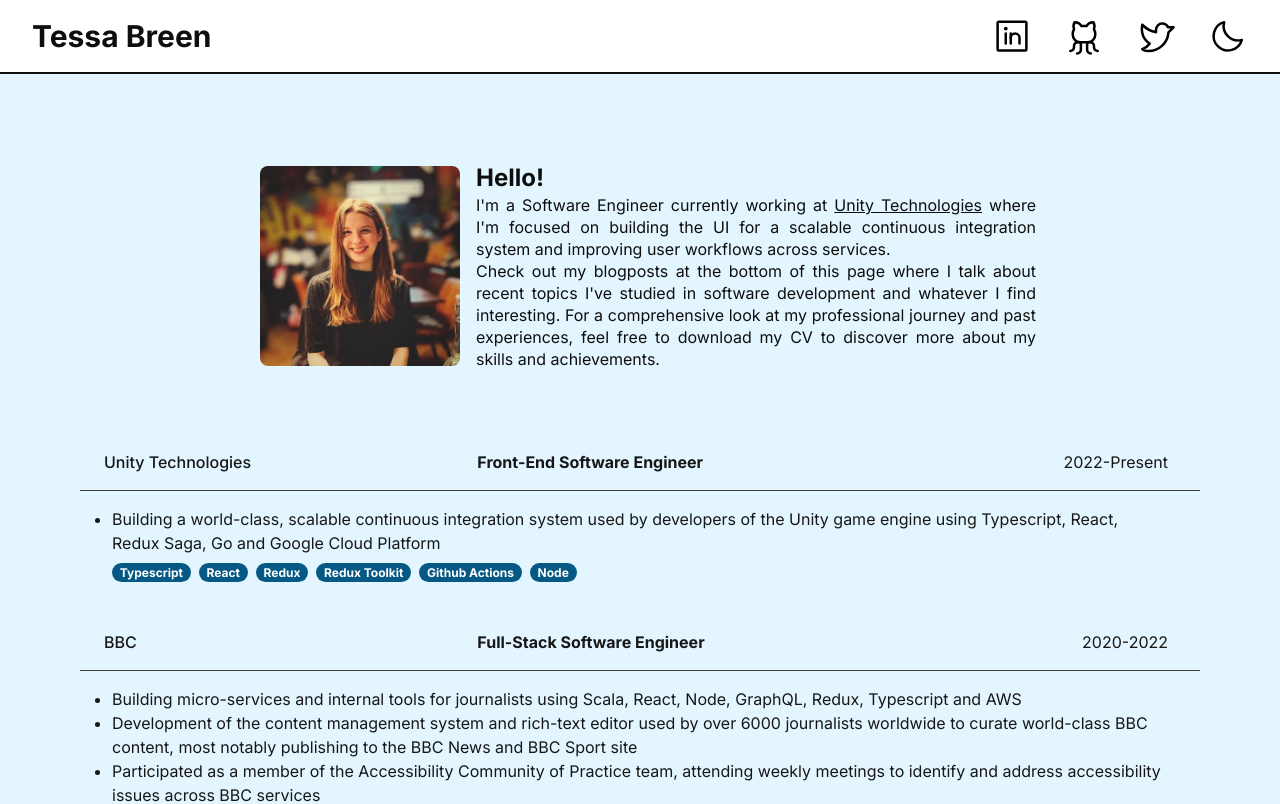
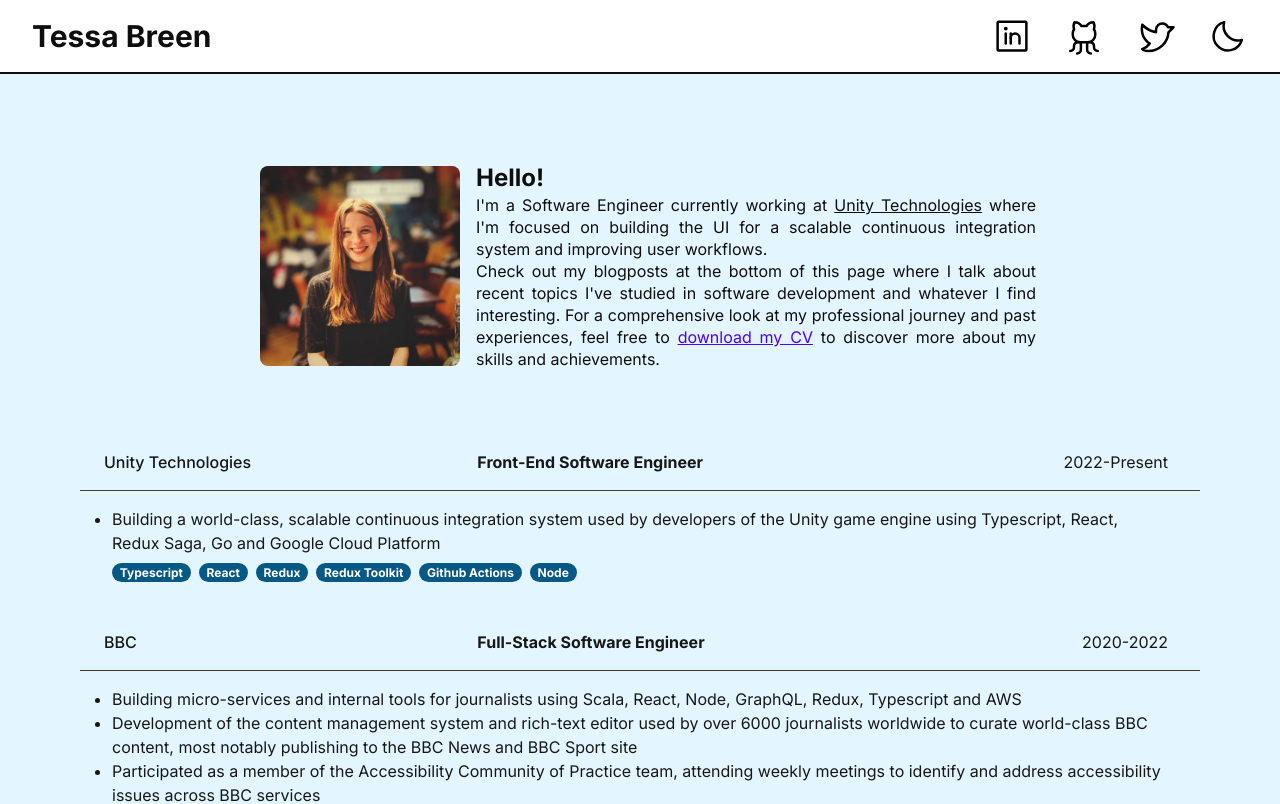
Before and after one commit to Mynameistessa/my-website, a Next.js app: page / in a window 1280 px wide. Shown: the top 804 px of the page. Built offline with nearby package versions, Linux system fonts and the light colour scheme.

Commit message:
Add download link

```diff
--- a/components/Intro.tsx
+++ b/components/Intro.tsx
@@ -1,5 +1,6 @@
 "use client";
 import Image from "next/image";
+import Link from "next/link";
 
 const Intro = () => {
   return (
@@ -33,14 +34,17 @@
             </u>
           </a>{" "}
           where I&apos;m focused on building the UI for a scalable continuous
-          integration system and improving user workflows across services.
+          integration system and improving user workflows.
           {/* <br /> In my free time, I engage in Hackathons and pursue various
           creative interests, including drawing portraits, making music, and
           immersing myself in nature. */}
           <br /> Check out my blogposts at the bottom of this page where I talk
           about recent topics I&apos;ve studied in software development and
           whatever I find interesting. For a comprehensive look at my
-          professional journey and past experiences, feel free to download my CV
+          professional journey and past experiences, feel free to{" "}
+          <Link download href="/CV.pdf" className="link link-primary">
+            download my CV
+          </Link>{" "}
           to discover more about my skills and achievements.
         </p>
         {/* <a target="_blank" rel="noreferrer" href="https://www.goodreads.com/tessabreen" className="w-fit group transition-all duration-300 ease-in-out flex items-center">
```
